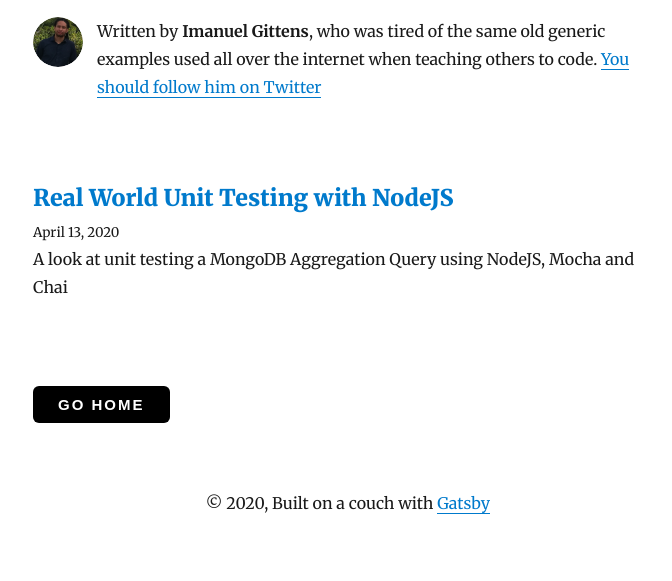
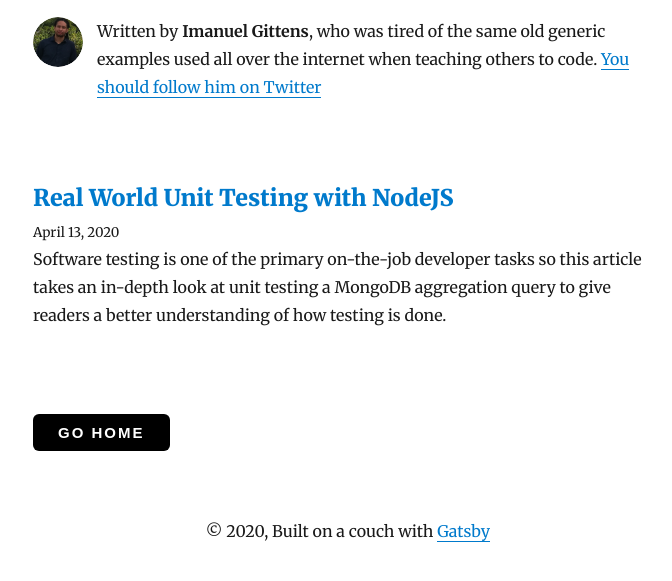
Before and after one commit to imanuelgittens/blog, a Gatsby site: page /blog/ in a window 1280 px wide. Shown: the part 207-788 px from the top of the page, without its empty margins (292-964 px from the left). Built offline with nearby package versions, Linux system fonts and the light colour scheme; Gatsby itself is replaced by a stand-in of ours; some packages are replaced by stand-ins of ours.

Commit message:
Update Blog “real-world-unit-testing-with-nodejs”

```diff
--- a/content/blog/real-world-unit-testing-with-nodejs.md
+++ b/content/blog/real-world-unit-testing-with-nodejs.md
@@ -3,8 +3,9 @@ path: /real-world-unit-testing-nodejs
 date: 2020-04-13T12:04:17.164Z
 title: Real World Unit Testing with NodeJS
 description: >-
-  A look at unit testing a MongoDB Aggregation Query using NodeJS, Mocha and
-  Chai
+  Software testing is one of the primary on-the-job developer tasks so this
+  article takes an in-depth look at unit testing a MongoDB aggregation query to
+  give readers a better understanding of how testing is done.
 ---
 When I first got a job as a JavaScript Developer (which was not too long ago), all I had was some self-taught coding knowledge gathered from around the internet/books as well as the bits and pieces of JavaScript that I used during my previous job as a WordPress developer. My studies helped me get a general understanding of JavaScript but it had not prepared me for many of the everyday developer tasks with which I was now faced. For example, the first task I was given was to develop a test suite for some MongoDB aggregation queries to ensure that they yielded the correct results. I knew some mongo (thankfully), but I had done zero software testing. Testing, as it turns out, is ridiculously important when writing code and I literally have to write tests with every new piece of code I produce!
 
```
